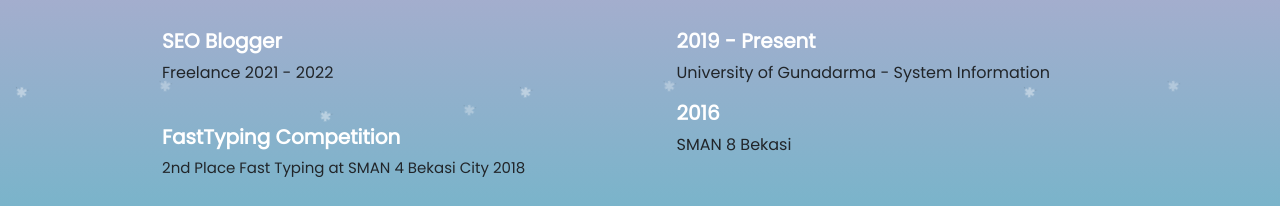
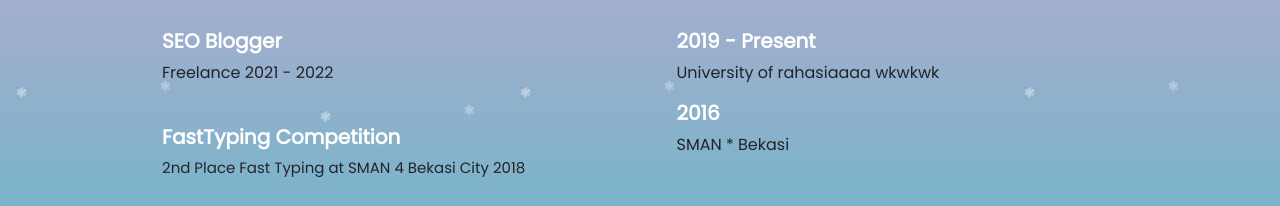
Before and after one commit to vaniaskirana/TPA-4, a React (Vite) app: page /about in a window 1280 px wide. Shown: the part 811-1017 px from the top of the page. Built offline with nearby package versions, Linux system fonts and the light colour scheme.

Commit message:
Update Experience.jsx

```diff
--- a/src/components/AboutMe/Experience.jsx
+++ b/src/components/AboutMe/Experience.jsx
@@ -21,9 +21,9 @@ const Experience = () => {
                     <div className="col intro2a">
                         <h1 className="text-center">Education</h1><br></br>
                         <h3>2019 - Present</h3>
-                        <p>University of Gunadarma - System Information</p>
+                        <p>University of rahasiaaaa wkwkwk</p>
                         <h3>2016</h3>
-                        <p>SMAN 8 Bekasi</p>
+                        <p>SMAN * Bekasi</p>
                     </div>
                 </div>
 
```
